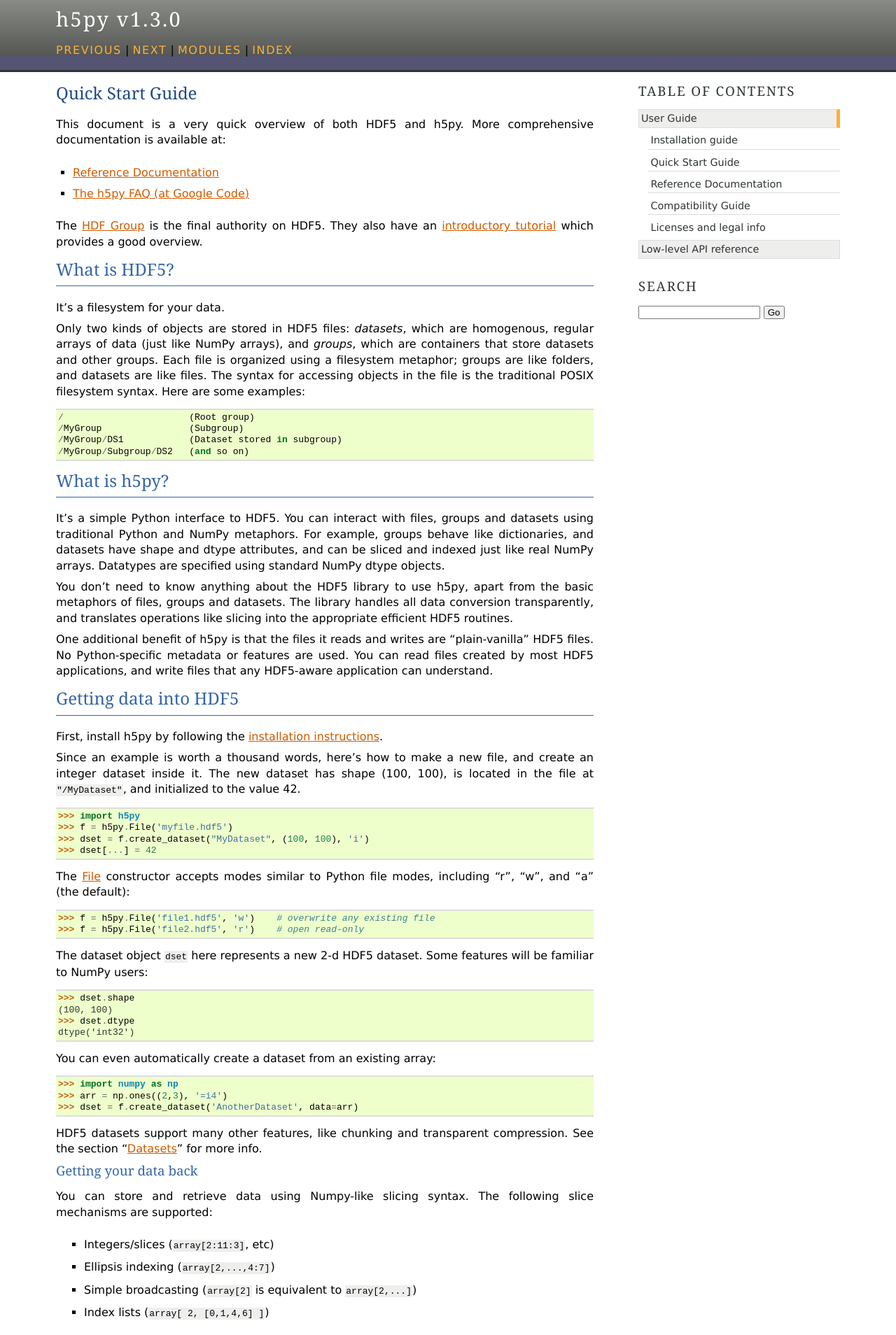
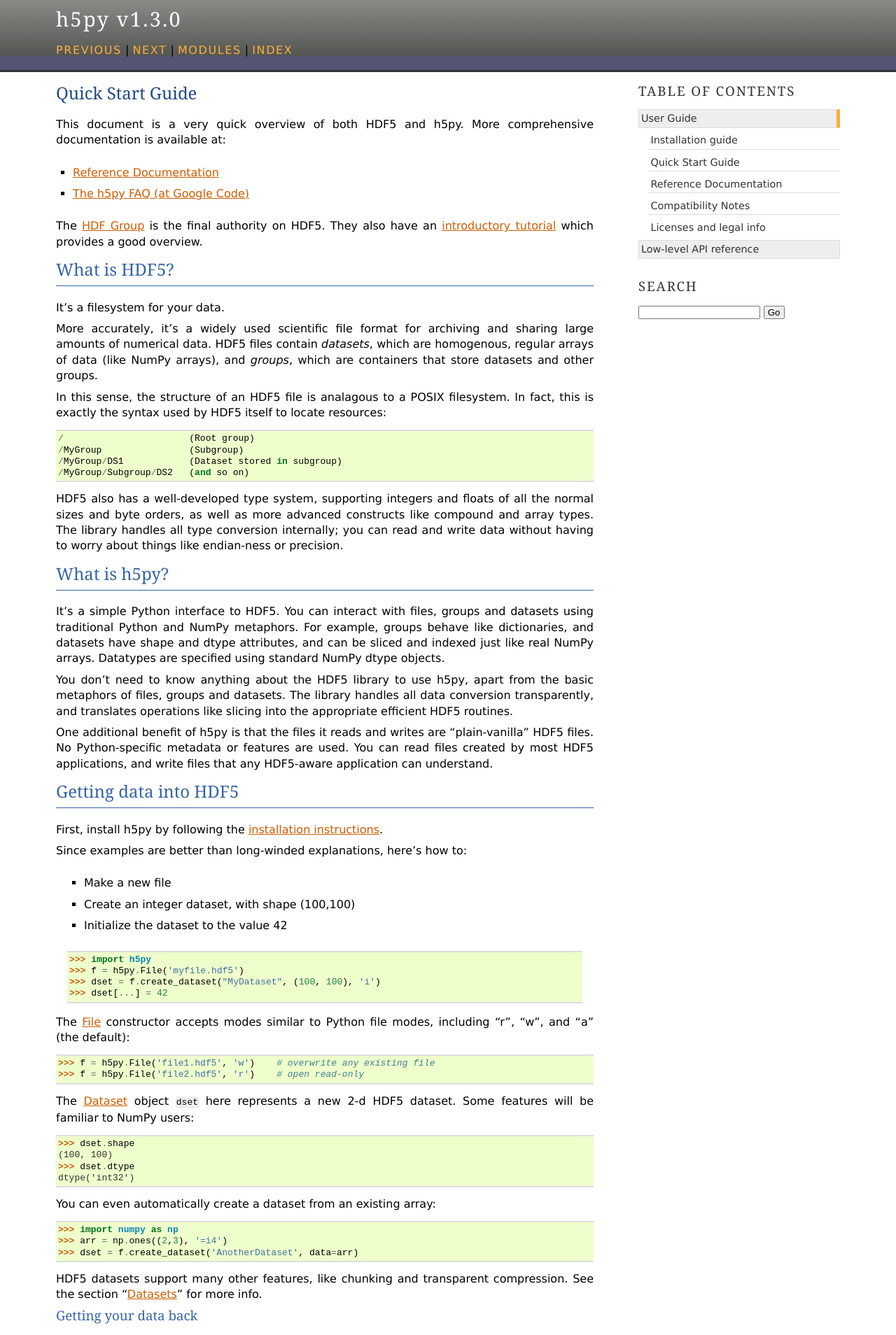
Before and after one commit to google-code-export/h5py, a Sphinx documentation site: the page built from docs/source/guide/quick.rst, in a window 1280 px wide. Shown: the top 1908 px of the page at 70% size. Built offline with Sphinx 7.4.7, drawn with Linux system fonts in a browser that asks for light colours; the version number is read from the project's files by our own code; some of the changed text lies outside the part shown.

Commit message:
Doc updates and fixes

```diff
--- /dev/null
+++ b/docs/source/_static/h5py.css
@@ -0,0 +1,27 @@
+
+@import url("agogo.css");
+
+/* Agogo lists are all scrunched up */
+ul.simple {
+    margin: 10px;
+}
+
+/* No more plain HTML tables */
+table.docutils {
+
+    border-collapse: collapse;
+    border: 1px #555;
+}
+
+table.docutils td {
+    padding: 4px;
+}
+
+/* Italic links are distracting to read */
+a.reference em {
+    font-style: normal;
+}
+
+dl.docutils dt {
+    text-decoration: underline;
+}
--- a/docs/source/conf.py
+++ b/docs/source/conf.py
@@ -102,6 +102,8 @@
 # Sphinx are currently 'default' and 'sphinxdoc'.
 html_theme = 'agogo'
 
+html_style = 'h5py.css'
+
 # Theme options are theme-specific and customize the look and feel of a theme
 # further.  For a list of options available for each theme, see the
 # documentation.
--- a/docs/source/guide/compat.rst
+++ b/docs/source/guide/compat.rst
@@ -1,5 +1,5 @@
 *******************
-Compatibility Guide
+Compatibility Notes
 *******************
 
 File compatibility
--- a/docs/source/guide/group.rst
+++ b/docs/source/guide/group.rst
@@ -65,6 +65,8 @@
 - :meth:`__getitem__() <Group.__getitem__>`
 - :meth:`__delitem__() <Group.__delitem__>`
 - :meth:`get() <Group.get>`
+
+.. _softlinks:
 
 Soft links
 ----------
--- a/docs/source/guide/quick.rst
+++ b/docs/source/guide/quick.rst
@@ -19,18 +19,24 @@
 
 It's a filesystem for your data.
 
-Only two kinds of objects are stored in HDF5 files:
-*datasets*, which are homogenous, regular arrays of data (just like
-NumPy arrays), and *groups*, which are containers that store datasets and
-other groups.  Each file is organized using a filesystem metaphor; groups
-are like folders, and datasets are like files.  The syntax for accessing
-objects in the file is the traditional POSIX filesystem syntax.  Here
-are some examples::
+More accurately, it's a widely used scientific file format for archiving and
+sharing large amounts of numerical data.  HDF5 files contain *datasets*, which
+are homogenous, regular arrays of data (like NumPy arrays), and *groups*,
+which are containers that store datasets and other groups.
+
+In this sense, the structure of an HDF5 file is analagous to a POSIX filesystem.
+In fact, this is exactly the syntax used by HDF5 itself to locate resources::
 
     /                       (Root group)
     /MyGroup                (Subgroup)
     /MyGroup/DS1            (Dataset stored in subgroup)
     /MyGroup/Subgroup/DS2   (and so on)
+
+HDF5 also has a well-developed type system, supporting integers and floats
+of all the normal sizes and byte orders, as well as more advanced constructs
+like compound and array types.  The library handles all type conversion
+internally; you can read and write data without having to worry about things
+like endian-ness or precision.
 
 What is h5py?
 =============
@@ -56,9 +62,11 @@
 
 First, install h5py by following the :ref:`installation instructions <build>`.
 
-Since an example is worth a thousand words, here's how to make a new file,
-and create an integer dataset inside it.  The new dataset has shape (100, 100),
-is located in the file at ``"/MyDataset"``, and initialized to the value 42.
+Since examples are better than long-winded explanations, here's how to:
+
+    * Make a new file
+    * Create an integer dataset, with shape (100,100)
+    * Initialize the dataset to the value 42
 
     >>> import h5py
     >>> f = h5py.File('myfile.hdf5')
@@ -71,8 +79,8 @@
     >>> f = h5py.File('file1.hdf5', 'w')    # overwrite any existing file
     >>> f = h5py.File('file2.hdf5', 'r')    # open read-only
 
-The dataset object ``dset`` here represents a new 2-d HDF5 dataset.  Some
-features will be familiar to NumPy users::
+The :ref:`Dataset <datasets>` object ``dset`` here represents a new 2-d HDF5
+dataset.  Some features will be familiar to NumPy users::
 
     >>> dset.shape
     (100, 100)
@@ -165,15 +173,6 @@
     >>> del f['NewGroup']
     >>> grp = f.create_group("NewGroup")
 
-This restriction reflects HDF5's lack of transactional support, and will not
-change.
-
-.. note::
-
-    Most HDF5 versions don't support automatic creation of intermediate
-    groups; you can't yet do ``f.create_group('foo/bar/baz')`` unless both
-    groups "foo" and "bar" already exist.
-
 Attributes
 ==========
 
@@ -201,8 +200,16 @@
 
     >>> dset.attrs["Name"] = "New Name"
 
-More information
-================
+Other stuff
+===========
+
+In addition to this basic behavior, HDF5 has a lot of other goodies.  Some
+of these features are:
+
+* :ref:`Compressed datasets <dsetfeatures>`
+* :ref:`Soft and external links <softlinks>`
+* :ref:`Object and region references <refs>`
+
 
 Full documentation on files, groups, datasets and attributes is available
 in the section ":ref:`h5pyreference`".
```
Also changed, not shown: 1 other file.
